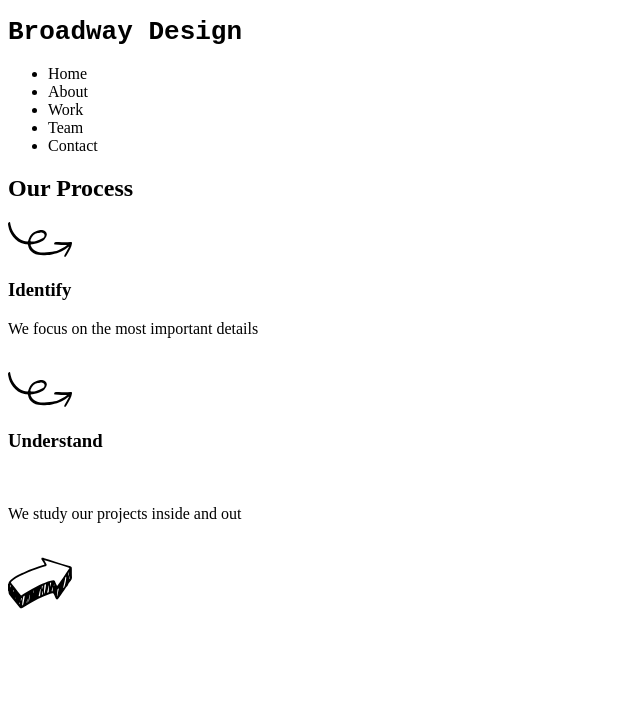
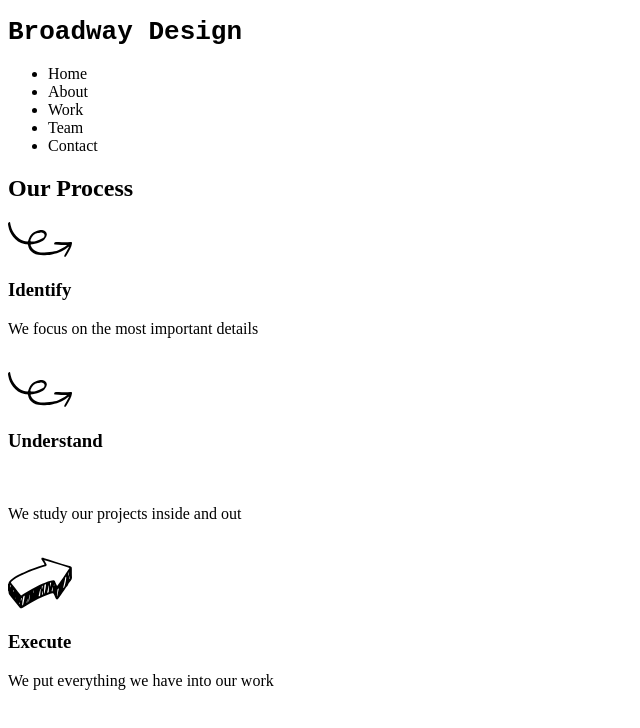
Before and after one commit to VHassel/try-Broadway, a plain HTML site: page index.html in a window 1280 px wide. Shown: the whole page, without its empty margins (0-640 px from the left). Drawn offline with Linux system fonts and the light colour scheme; files that its build step writes are made by us from their sources; files whose address does not match are found by name.

Commit message:
Add files via upload

```diff
--- a/index.html
+++ b/index.html
@@ -29,8 +29,9 @@
   <p>We study our projects inside and out</p>
   <br>
   <img src="images/execute.svg" alt="execute">
-
-</div>
+  <h3>Execute</h3>
+  <p>We put everything we have into our work</p
+  </div>
 
 
   </body>
```
